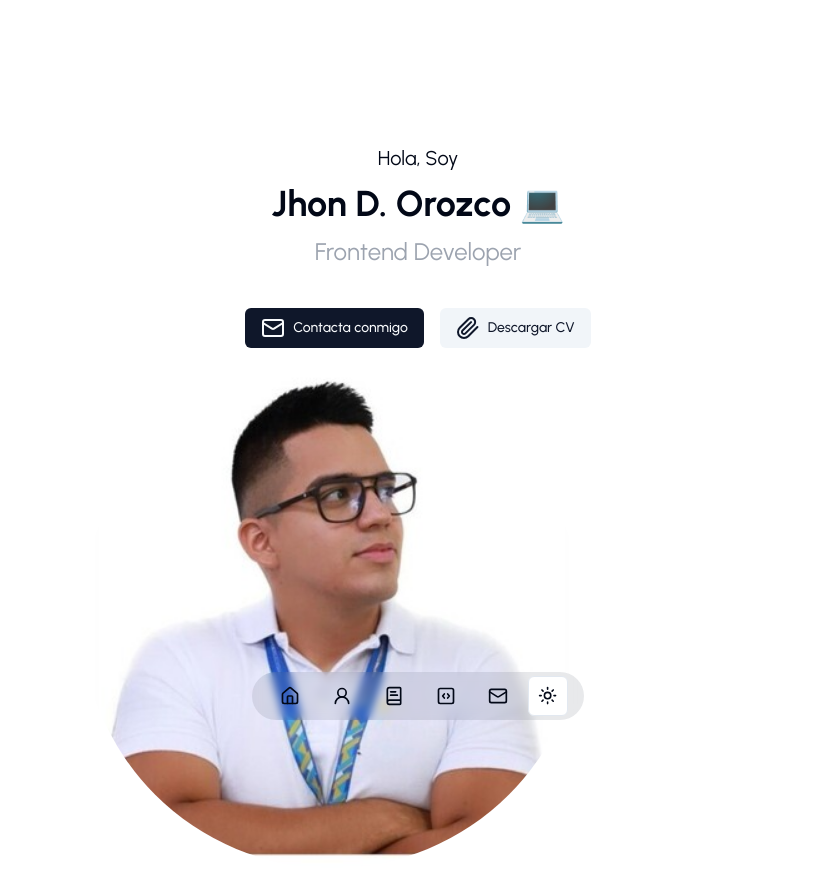
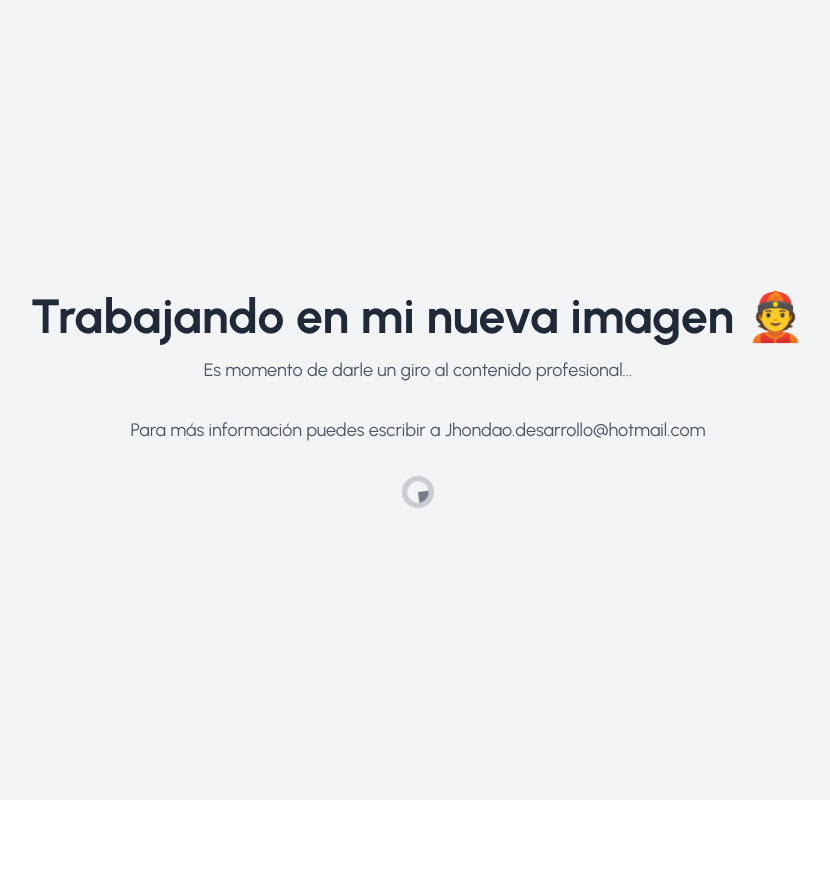
Before and after one commit to Jhondao/Jhonorozco.com, a Next.js app: page / in a window 1280 px wide. Shown: the top 894 px of the page, without its empty margins (222-1052 px from the left). After the commit the page ends 800 px from the top, so only its background shows below. Built offline with nearby package versions, Linux system fonts and the light colour scheme.

Commit message:
Site en mantenimiento

```diff
--- a/app/page.tsx
+++ b/app/page.tsx
@@ -4,43 +4,43 @@ import Introduction from '../components/introduction';
 
 export default function Maintenance() {
   return (
-    // <div className="flex items-center justify-center min-h-screen bg-gray-100">
-    //   <div className="text-center">
-    //     <h1 className="text-5xl font-bold text-gray-800 mb-4">Trabajando en mi nueva imagen 👲</h1>
-    //     <p className="text-lg text-gray-600 mb-8">
-    //       Es momento de darle un giro al contenido profesional...
-    //     </p>
-    //     <p className="text-lg text-gray-600 mb-8">
-    //       Para más información puedes escribir a Jhondao.desarrollo@hotmail.com
-    //     </p>
-    //     <div>
-    //       <svg
-    //         className="animate-spin h-8 w-8 text-gray-600 mx-auto"
-    //         xmlns="http://www.w3.org/2000/svg"
-    //         fill="none"
-    //         viewBox="0 0 24 24"
-    //       >
-    //         <circle
-    //           className="opacity-25"
-    //           cx="12"
-    //           cy="12"
-    //           r="10"
-    //           stroke="currentColor"
-    //           strokeWidth="4"
-    //         ></circle>
-    //         <path
-    //           className="opacity-75"
-    //           fill="currentColor"
-    //           d="M4 12a8 8 0 018-8v8H4z"
-    //         ></path>
-    //       </svg>
-    //     </div>
-    //   </div>
-    // </div>
+     <div className="flex items-center justify-center min-h-screen bg-gray-100">
+       <div className="text-center">
+         <h1 className="text-5xl font-bold text-gray-800 mb-4">Trabajando en mi nueva imagen 👲</h1>
+         <p className="text-lg text-gray-600 mb-8">
+           Es momento de darle un giro al contenido profesional...
+         </p>
+         <p className="text-lg text-gray-600 mb-8">
+           Para más información puedes escribir a Jhondao.desarrollo@hotmail.com
+         </p>
+         <div>
+           <svg
+             className="animate-spin h-8 w-8 text-gray-600 mx-auto"
+             xmlns="http://www.w3.org/2000/svg"
+             fill="none"
+             viewBox="0 0 24 24"
+           >
+             <circle
+               className="opacity-25"
+               cx="12"
+               cy="12"
+               r="10"
+               stroke="currentColor"
+               strokeWidth="4"
+             ></circle>
+             <path
+               className="opacity-75"
+               fill="currentColor"
+               d="M4 12a8 8 0 018-8v8H4z"
+             ></path>
+           </svg>
+         </div>
+       </div>
+     </div>
 
-    <main className='pb-40'>
-      <Navbar />
-      <Introduction />
-    </main>
+    // <main className='pb-40'>
+    //   <Navbar />
+    //   <Introduction />
+    // </main>
   );
 }
```
